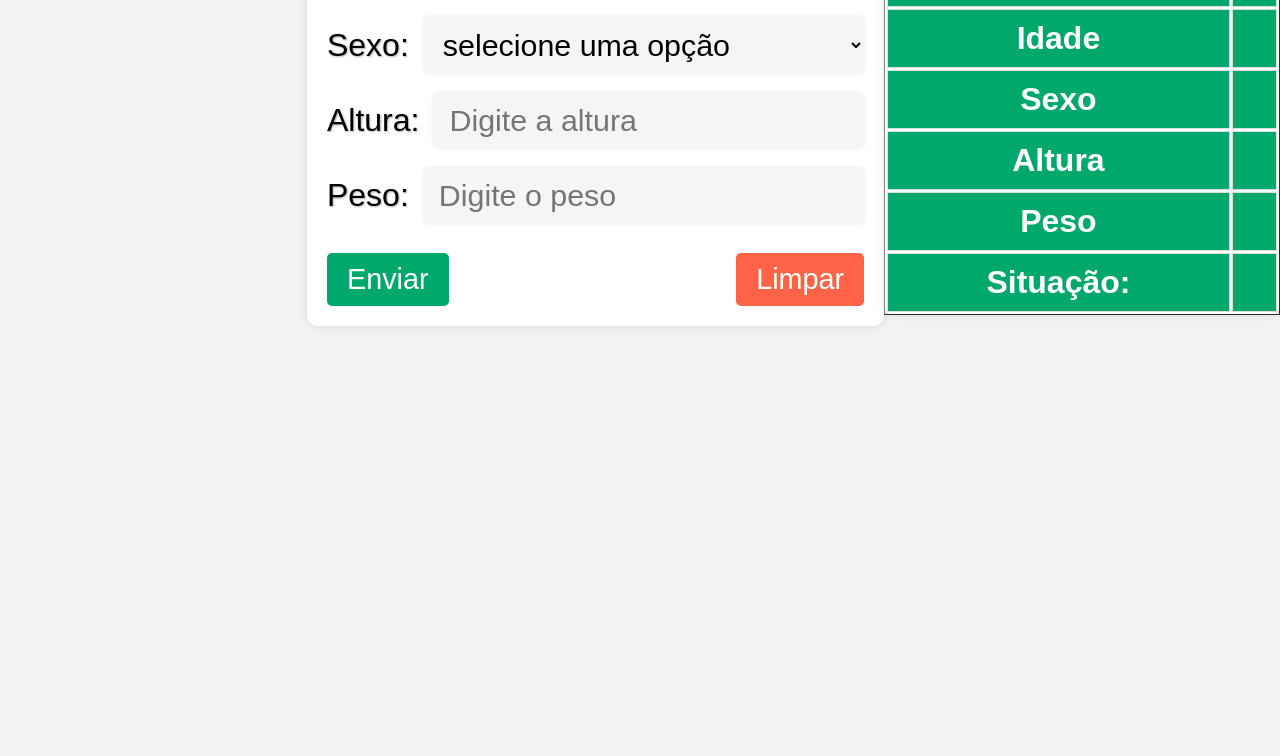
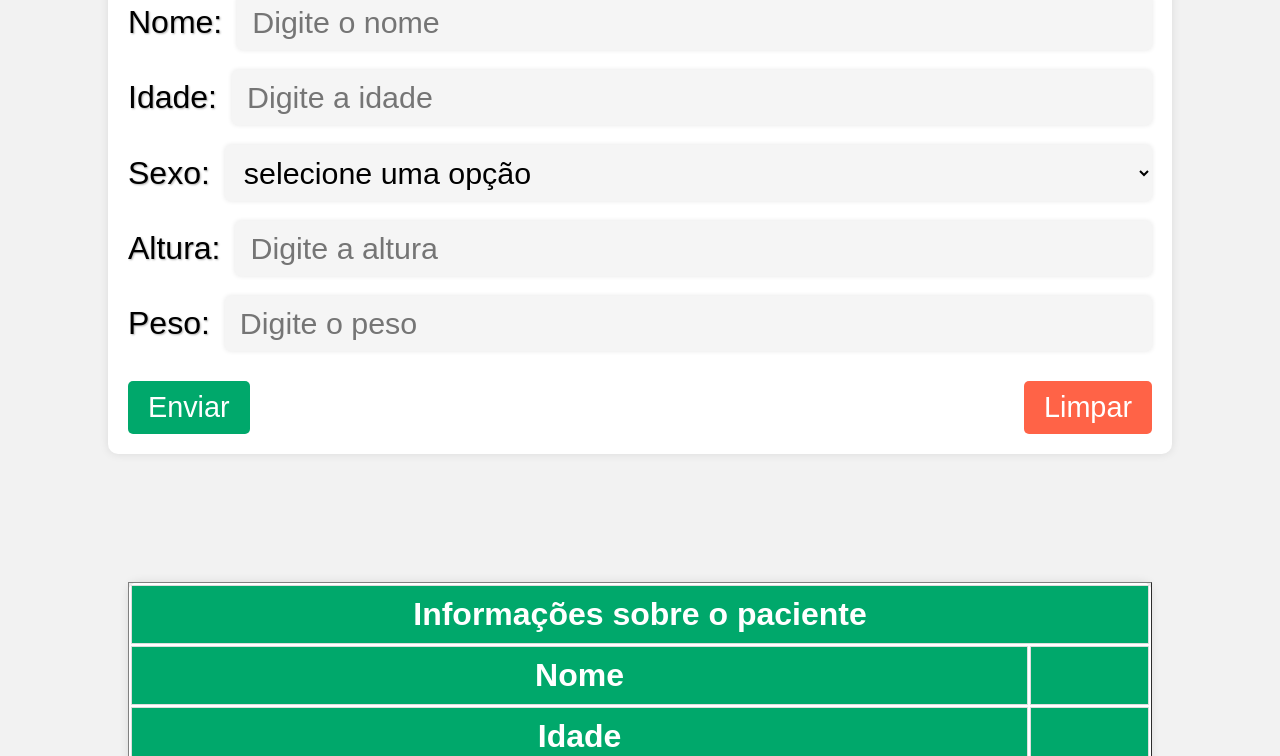
Before and after one commit to Amorim-EA/ATV_PWA_IMC, a website: page index.html in a window 1280 px wide. Shown: the part 281-1037 px from the top of the page. Before the commit the page ends 800 px from the top, so only its background shows below. Drawn offline with Linux system fonts and the light colour scheme.

Commit message:
Correção css

```diff
--- a/css/style.css
+++ b/css/style.css
@@ -1,12 +1,9 @@
 body {
   font-family: sans-serif;
   background-color: #f2f2f2;
-  margin: 0;
-  padding: 0;
 }
 
 html, .fullscreen {
-    display: flex;
     height: 100%;
     margin: 0;
     padding: 0;
```
